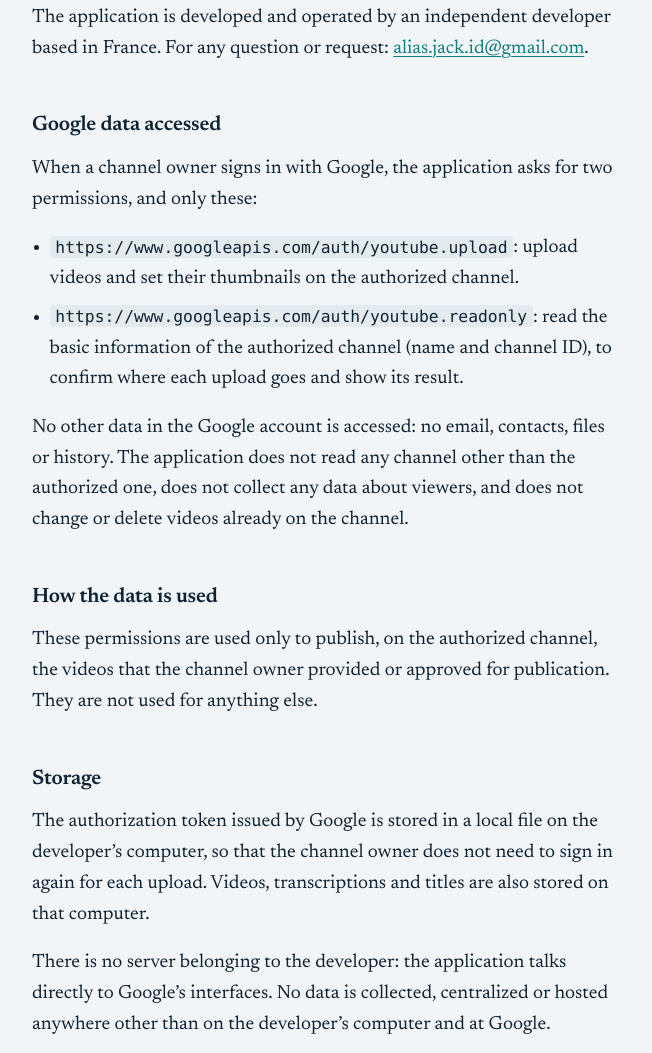
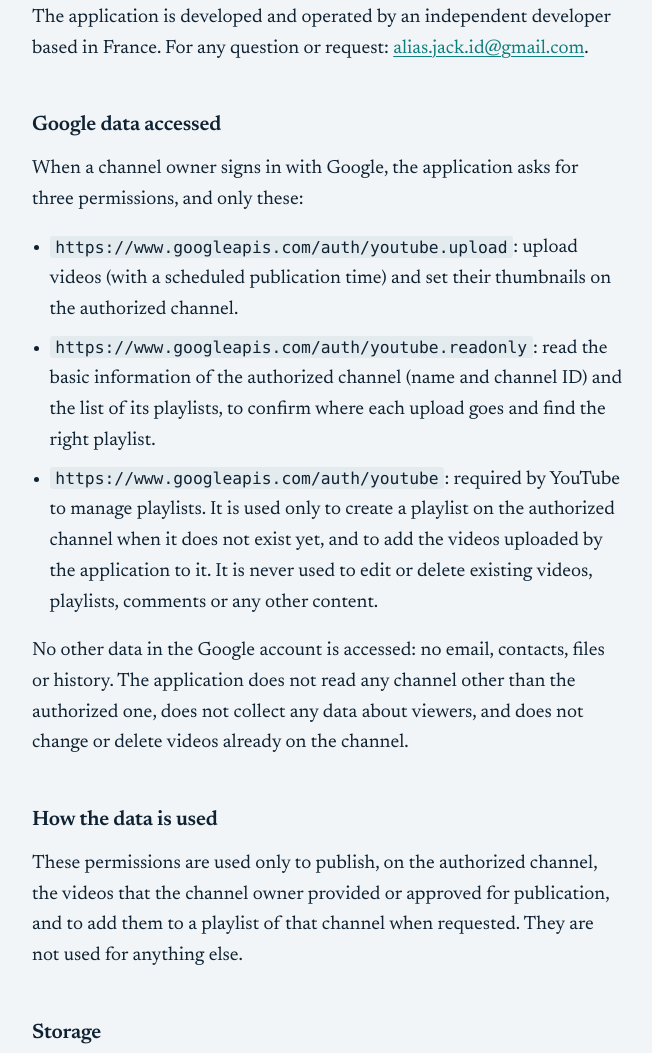
Before and after one commit to aliasjack-dotcom/aliasjack-dotcom.github.io, a plain HTML site: page privacy.html in a window 1280 px wide. Shown: the part 761-1814 px from the top of the page, without its empty margins (312-964 px from the left). Drawn offline with Linux system fonts and the light colour scheme.

Commit message:
Add files via upload

```diff
--- a/privacy.html
+++ b/privacy.html
@@ -95,18 +95,27 @@
 
   <h2>Google data accessed</h2>
   <p>
-    When a channel owner signs in with Google, the application asks for two
+    When a channel owner signs in with Google, the application asks for three
     permissions, and only these:
   </p>
   <ul>
     <li>
       <code>https://www.googleapis.com/auth/youtube.upload</code>: upload
-      videos and set their thumbnails on the authorized channel.
+      videos (with a scheduled publication time) and set their thumbnails on
+      the authorized channel.
     </li>
     <li>
       <code>https://www.googleapis.com/auth/youtube.readonly</code>: read
-      the basic information of the authorized channel (name and channel ID),
-      to confirm where each upload goes and show its result.
+      the basic information of the authorized channel (name and channel ID)
+      and the list of its playlists, to confirm where each upload goes and
+      find the right playlist.
+    </li>
+    <li>
+      <code>https://www.googleapis.com/auth/youtube</code>: required by
+      YouTube to manage playlists. It is used only to create a playlist on
+      the authorized channel when it does not exist yet, and to add the
+      videos uploaded by the application to it. It is never used to edit or
+      delete existing videos, playlists, comments or any other content.
     </li>
   </ul>
   <p>
@@ -119,7 +128,8 @@
   <h2>How the data is used</h2>
   <p>
     These permissions are used only to publish, on the authorized channel,
-    the videos that the channel owner provided or approved for publication.
+    the videos that the channel owner provided or approved for publication,
+    and to add them to a playlist of that channel when requested.
     They are not used for anything else.
   </p>
 
```
Also changed, not shown: index.html (+10 -6 lines), terms.html (+2 -1 lines).
